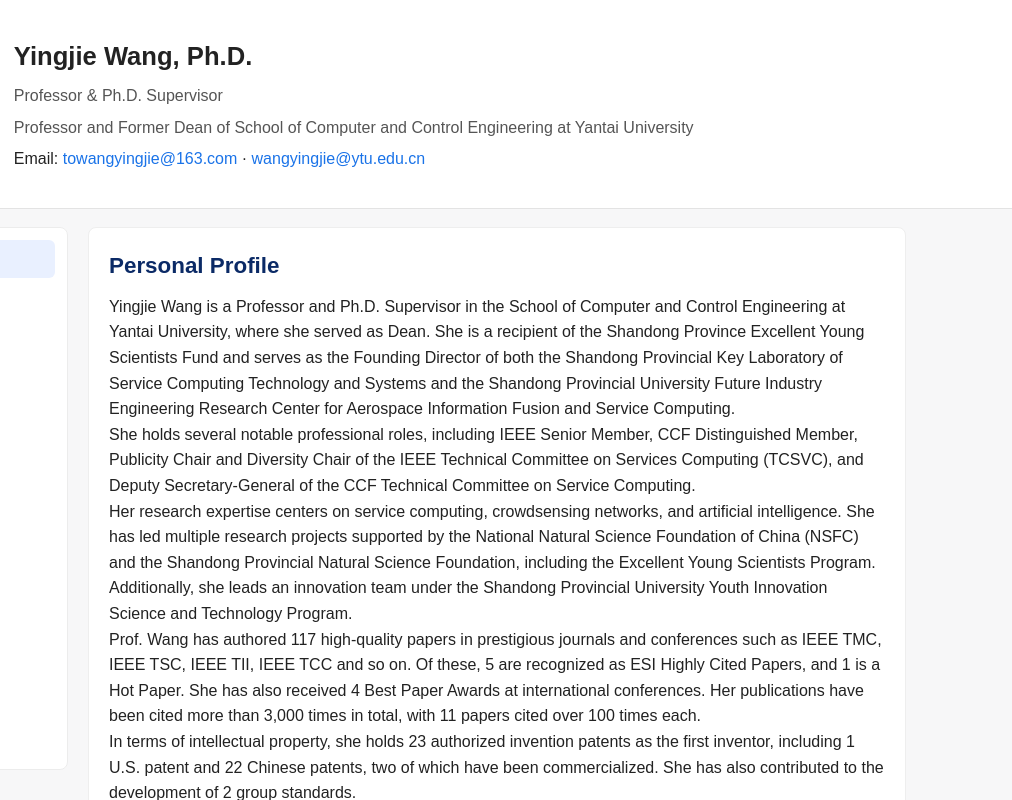
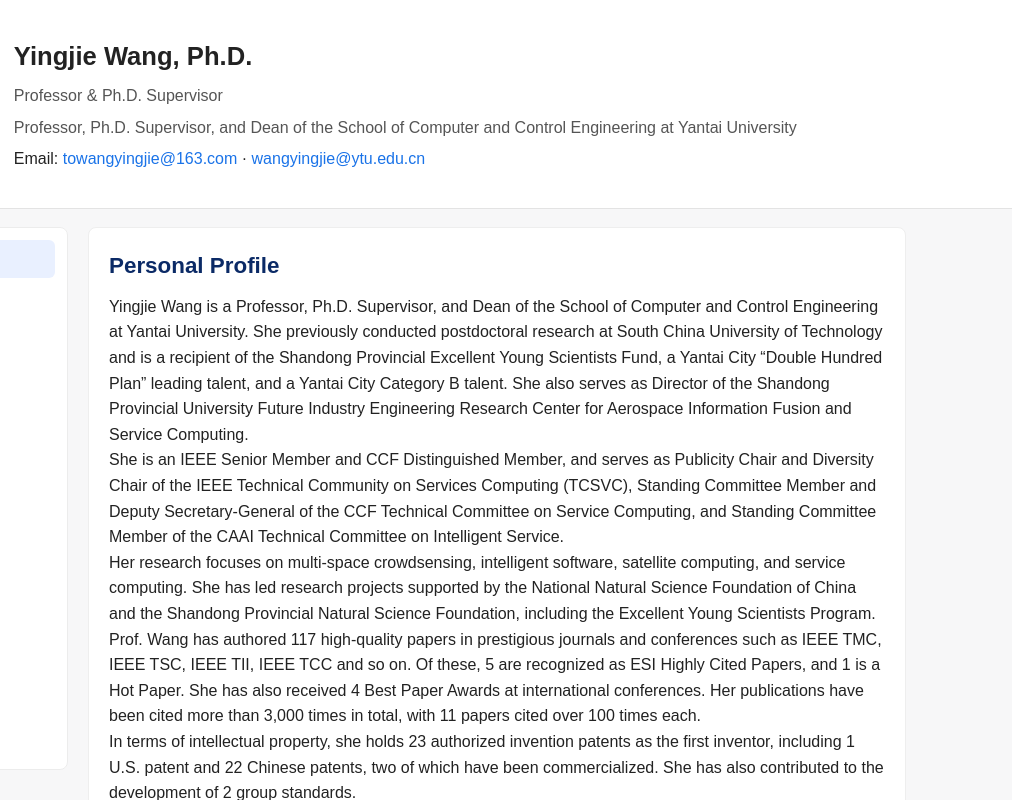
Before and after one commit to LeoZZQwolf/wangyingjie, a plain HTML site: page index.html in a window 1280 px wide. Shown: the top 800 px of the page, 268-1280 px from the left. Drawn offline with Linux system fonts and the light colour scheme.

Commit message:
Update index.html

```diff
--- a/index.html
+++ b/index.html
@@ -13,7 +13,7 @@
       <div class="title" id="title">
         <h1>Yingjie Wang, Ph.D.</h1>
         <p class="subtitle">Professor & Ph.D. Supervisor</p>
-        <p class="subtitle">Professor and Former Dean of School of Computer and Control Engineering at Yantai University</p>
+        <p class="subtitle">Professor, Ph.D. Supervisor, and Dean of the School of Computer and Control Engineering at Yantai University</p>
         <p class="contact">Email: <a href="mailto:towangyingjie@163.com">towangyingjie@163.com</a> · <a href="mailto:wangyingjie@ytu.edu.cn">wangyingjie@ytu.edu.cn</a></p>
       </div>
     </div>
@@ -38,9 +38,9 @@
     <main class="content">
     <section id="profile">
       <h2>Personal Profile</h2>
-      <p>Yingjie Wang is a Professor and Ph.D. Supervisor in the School of Computer and Control Engineering at Yantai University, where she served as Dean. She is a recipient of the Shandong Province Excellent Young Scientists Fund and serves as the Founding Director of both the Shandong Provincial Key Laboratory of Service Computing Technology and Systems and the Shandong Provincial University Future Industry Engineering Research Center for Aerospace Information Fusion and Service Computing.</p>
-      <p>She holds several notable professional roles, including IEEE Senior Member, CCF Distinguished Member, Publicity Chair and Diversity Chair of the IEEE Technical Committee on Services Computing (TCSVC), and Deputy Secretary-General of the CCF Technical Committee on Service Computing.</p>
-      <p>Her research expertise centers on service computing, crowdsensing networks, and artificial intelligence. She has led multiple research projects supported by the National Natural Science Foundation of China (NSFC) and the Shandong Provincial Natural Science Foundation, including the Excellent Young Scientists Program. Additionally, she leads an innovation team under the Shandong Provincial University Youth Innovation Science and Technology Program.</p>
+      <p>Yingjie Wang is a Professor, Ph.D. Supervisor, and Dean of the School of Computer and Control Engineering at Yantai University. She previously conducted postdoctoral research at South China University of Technology and is a recipient of the Shandong Provincial Excellent Young Scientists Fund, a Yantai City &ldquo;Double Hundred Plan&rdquo; leading talent, and a Yantai City Category B talent. She also serves as Director of the Shandong Provincial University Future Industry Engineering Research Center for Aerospace Information Fusion and Service Computing.</p>
+      <p>She is an IEEE Senior Member and CCF Distinguished Member, and serves as Publicity Chair and Diversity Chair of the IEEE Technical Community on Services Computing (TCSVC), Standing Committee Member and Deputy Secretary-General of the CCF Technical Committee on Service Computing, and Standing Committee Member of the CAAI Technical Committee on Intelligent Service.</p>
+      <p>Her research focuses on multi-space crowdsensing, intelligent software, satellite computing, and service computing. She has led research projects supported by the National Natural Science Foundation of China and the Shandong Provincial Natural Science Foundation, including the Excellent Young Scientists Program.</p>
       <p>Prof. Wang has authored 117 high-quality papers in prestigious journals and conferences such as IEEE TMC, IEEE TSC, IEEE TII, IEEE TCC and so on. Of these, 5 are recognized as ESI Highly Cited Papers, and 1 is a Hot Paper. She has also received 4 Best Paper Awards at international conferences. Her publications have been cited more than 3,000 times in total, with 11 papers cited over 100 times each.</p>
       <p>In terms of intellectual property, she holds 23 authorized invention patents as the first inventor, including 1 U.S. patent and 22 Chinese patents, two of which have been commercialized. She has also contributed to the development of 2 group standards.</p>
       <p>Her work has been recognized with several awards, including the First Prize of Shandong Provincial Science and Technology Progress Award (2025), the First Prize of Shandong Provincial Teaching Achievement Award (2025), the First Prize of Shandong Artificial Intelligence Natural Science Award (2023), the CAAI Service Computing Young Talent Award (2022), and the Outstanding Youth Award of Shandong Artificial Intelligence Science and Technology Award (2020).</p>
@@ -131,6 +131,9 @@
       <ol>
         <li>Dihong Luo, Yingjie Wang*, Zhongwei Zhan, Haojun Teng, Wenhan Hou, Igor Bychkov, Evgeny Cherkashin. NSP-MCS: Reinforcement Learning-Based Navigation-Aware Task Scheduling for Mobile Crowdsourcing, The 20th International Conference on Green, Pervasive, and Cloud Computing (GPC), 2026.</li>
         <li>Haojun Teng, Zhongwei Zhan, Yingjie Wang*, Wenhan Hou, Yiheng Pan, Kaile Su, Zhipeng Cai. Efficient Worker Recruitment Approach Based on Social Incentive Diffusion in Mobile Crowdsourcing, International Conference on Machine Intelligence Theory and Applications (MiTA), 2026.</li>
+        <li>Yingjie Wang, Dihong Luo, Haojun Teng, Peiyong Duan*, Yang Gao*, Haijing Zhang, Zhipeng Cai. Multi-Space Crowd Sensing Task Allocation: A Dynamic Co-Optimization Framework with Fairness-Aware Reinforcement Learning, IEEE Transactions on Mobile Computing, 2026, 25(5): 7077-7094. (CCF A)</li>
+        <li>Wenhan Hou, Yingjie Wang*, Zhaoxiang Li, Haojun Teng. HPGPIN: A Hypergeometric Prior-Guided Physics-Informed Neural Framework for Satellite Task Scheduling, IEEE International Conference on Web Services (ICWS), 2026.</li>
+        <li>Yingxin Li, Yingjie Wang*. Emergent Capabilities in Diffusion Models Driven by Mobile Crowd Sensing, IEEE International Conference on Software Services Engineering (SSE), 2026.</li>
       </ol>
 
       <h3>2025</h3>
```
